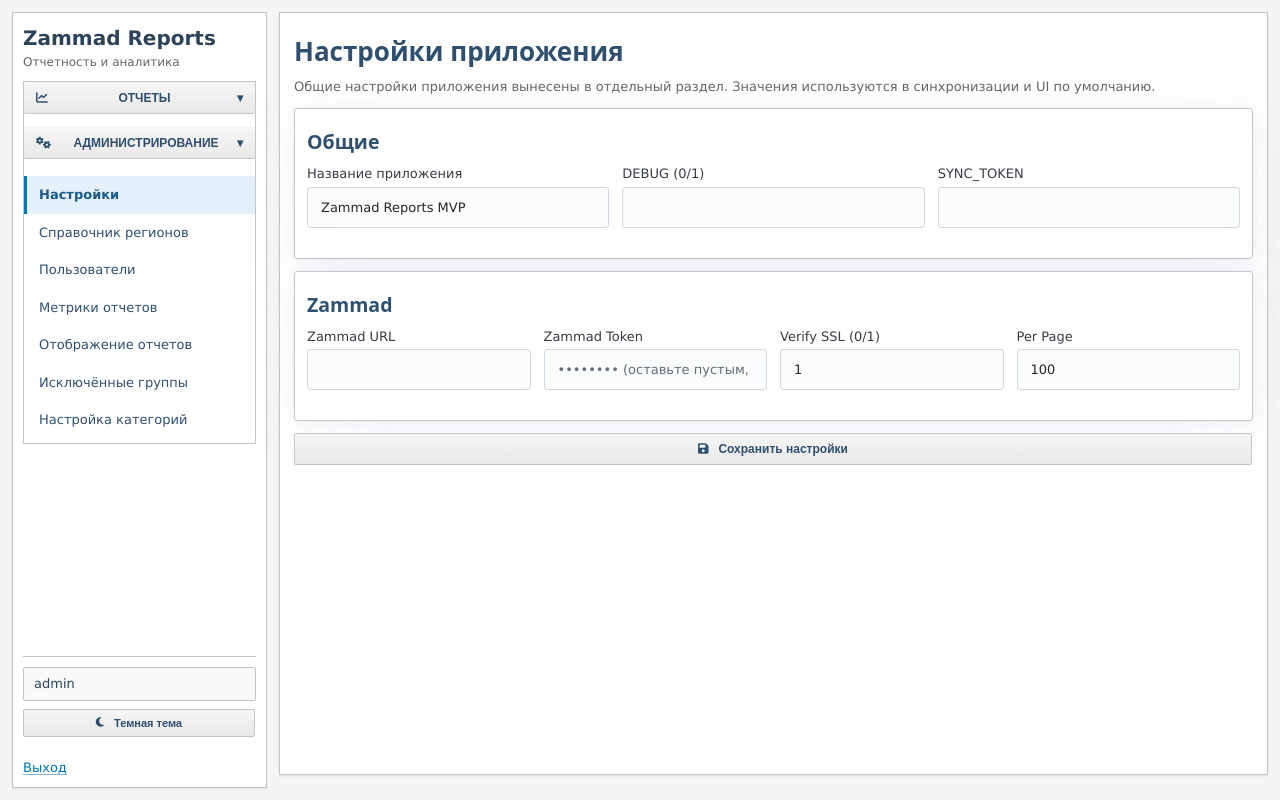
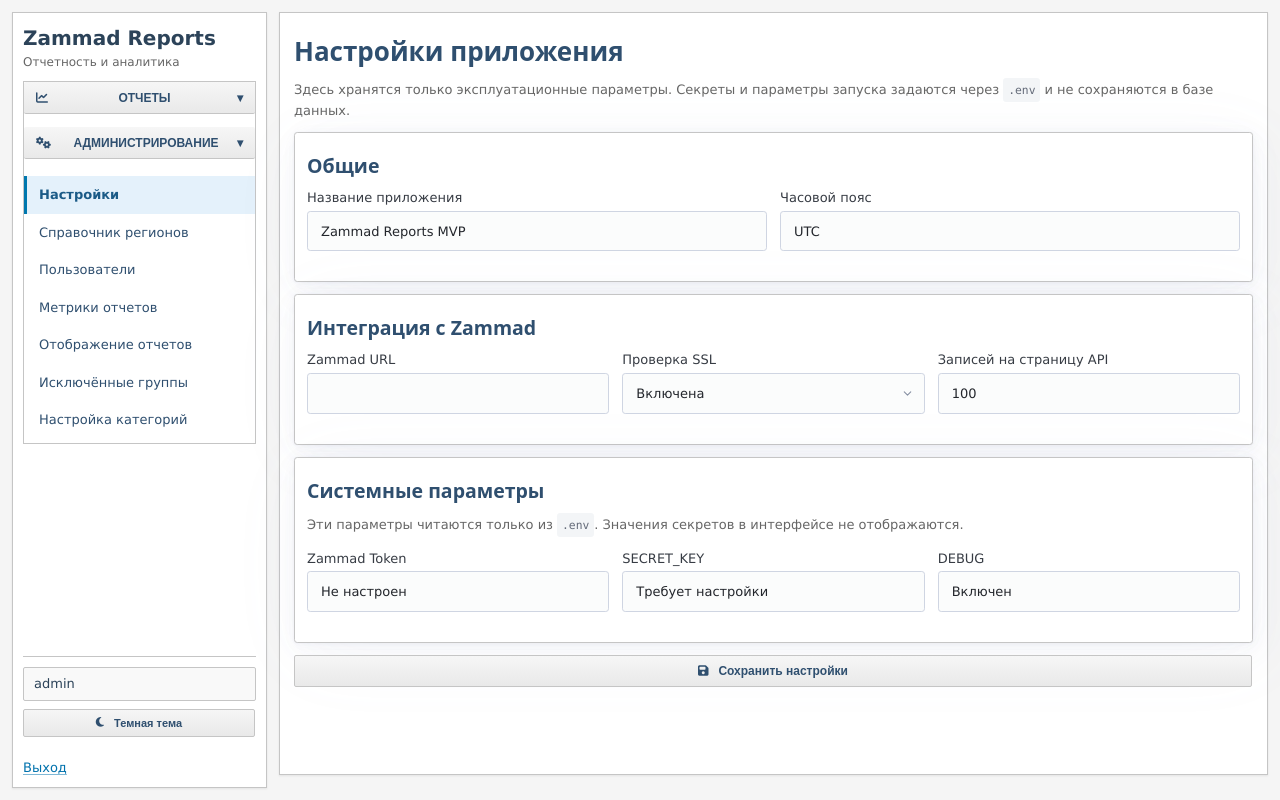
Before and after one commit to lekha100101/zammad-reports, a FastAPI app: page /admin/settings in a window 1280 px wide. Run offline with FastAPI, Linux system fonts and the light colour scheme; the visitor is signed in with stand-in values (Sample User, id 1); data comes from the database, SQL or seed files in the repository; data that the repository does not hold is empty; parts of the project's set-up code (start-up, migrations or seed data) failed here and were passed over; some libraries are stand-ins or nearby versions.

Commit message:
Redesign application settings page

```diff
--- a/app/templates/app_settings.html
+++ b/app/templates/app_settings.html
@@ -1,46 +1,59 @@
 {% extends "base.html" %}
 {% block content %}
 <h1>Настройки приложения</h1>
-<p class="report-description">Общие настройки приложения вынесены в отдельный раздел. Значения используются в синхронизации и UI по умолчанию.</p>
+<p class="report-description">Здесь хранятся только эксплуатационные параметры. Секреты и параметры запуска задаются через <code>.env</code> и не сохраняются в базе данных.</p>
 
 <form method="post" action="/admin/settings">
-  <article id="timezone-settings">
+  <article>
     <h3>Общие</h3>
     <div class="grid">
       <label>
         Название приложения
         <input type="text" name="app_name" value="{{ app_settings.app_name }}">
       </label>
-      <input type="hidden" name="tz" value="{{ app_settings.tz }}">
       <label>
-        DEBUG (0/1)
-        <input type="number" min="0" max="1" step="1" name="debug" value="{{ app_settings.debug }}">
-      </label>
-      <label>
-        SYNC_TOKEN
-        <input type="text" name="sync_token" value="{{ app_settings.sync_token }}">
+        Часовой пояс
+        <input type="text" name="tz" value="{{ app_settings.tz }}" placeholder="Asia/Almaty">
       </label>
     </div>
   </article>
 
   <article>
-    <h3>Zammad</h3>
+    <h3>Интеграция с Zammad</h3>
     <div class="grid">
       <label>
         Zammad URL
         <input type="text" name="zammad_url" value="{{ app_settings.zammad_url }}">
       </label>
       <label>
-        Zammad Token
-        <input type="password" name="zammad_token" value="" placeholder="•••••••• (оставьте пустым, чтобы не менять)" autocomplete="new-password">
+        Проверка SSL
+        <select name="zammad_verify_ssl">
+          <option value="1" {% if app_settings.zammad_verify_ssl == "1" %}selected{% endif %}>Включена</option>
+          <option value="0" {% if app_settings.zammad_verify_ssl != "1" %}selected{% endif %}>Отключена</option>
+        </select>
       </label>
       <label>
-        Verify SSL (0/1)
-        <input type="number" min="0" max="1" step="1" name="zammad_verify_ssl" value="{{ app_settings.zammad_verify_ssl }}">
+        Записей на страницу API
+        <input type="number" min="1" max="1000" step="1" name="zammad_per_page" value="{{ app_settings.zammad_per_page }}">
+      </label>
+    </div>
+  </article>
+
+  <article>
+    <h3>Системные параметры</h3>
+    <p class="report-description">Эти параметры читаются только из <code>.env</code>. Значения секретов в интерфейсе не отображаются.</p>
+    <div class="grid">
+      <label>
+        Zammad Token
+        <input type="text" value="{{ 'Настроен' if integration_status.zammad_token_configured else 'Не настроен' }}" readonly>
       </label>
       <label>
-        Per Page
-        <input type="number" min="1" step="1" name="zammad_per_page" value="{{ app_settings.zammad_per_page }}">
+        SECRET_KEY
+        <input type="text" value="{{ 'Настроен' if integration_status.secret_key_configured else 'Требует настройки' }}" readonly>
+      </label>
+      <label>
+        DEBUG
+        <input type="text" value="{{ 'Включен' if integration_status.debug_enabled else 'Выключен' }}" readonly>
       </label>
     </div>
   </article>
```
